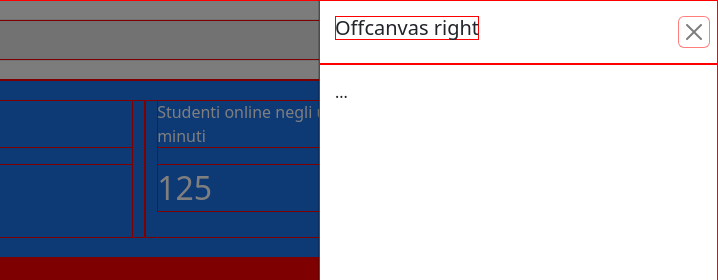
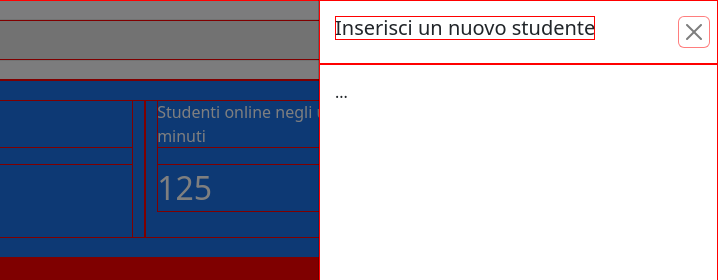
Before and after one commit to DarioDC95/html-css-bootstrap-dashboard, a plain HTML site: page index.html in a window 1280 px wide. Both pictures are taken after a click on the button 1162 px from the left and 119 px from the top of the page. Shown: the top 280 px of the page, 562-1280 px from the left. Drawn offline with nearby package versions, Linux system fonts and the light colour scheme.

Commit message:
beginnig off-canvas in main top-bar

```diff
--- a/index.html
+++ b/index.html
@@ -112,7 +112,7 @@
                                     <button class="btn border-white text-white" type="button" data-bs-toggle="offcanvas" data-bs-target="#offcanvasRight" aria-controls="offcanvasRight"><i class="fa-solid fa-plus"></i></button>
                                     <div class="offcanvas offcanvas-end" tabindex="-1" id="offcanvasRight" aria-labelledby="offcanvasRightLabel">
                                         <div class="offcanvas-header">
-                                            <h5 id="offcanvasRightLabel">Offcanvas right</h5>
+                                            <h5 id="offcanvasRightLabel">Inserisci un nuovo studente</h5>
                                             <button type="button" class="btn-close text-reset" data-bs-dismiss="offcanvas" aria-label="Close"></button>
                                         </div>
                                         <div class="offcanvas-body">
```
